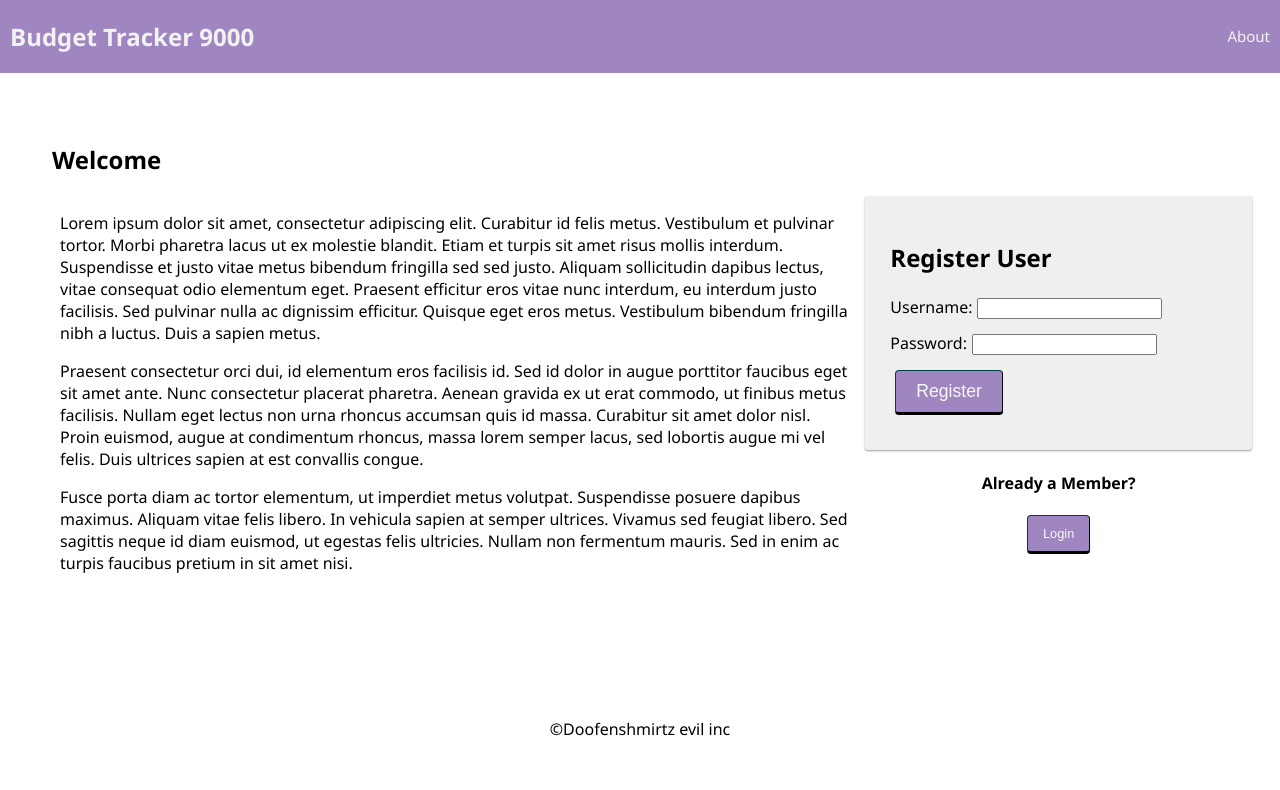
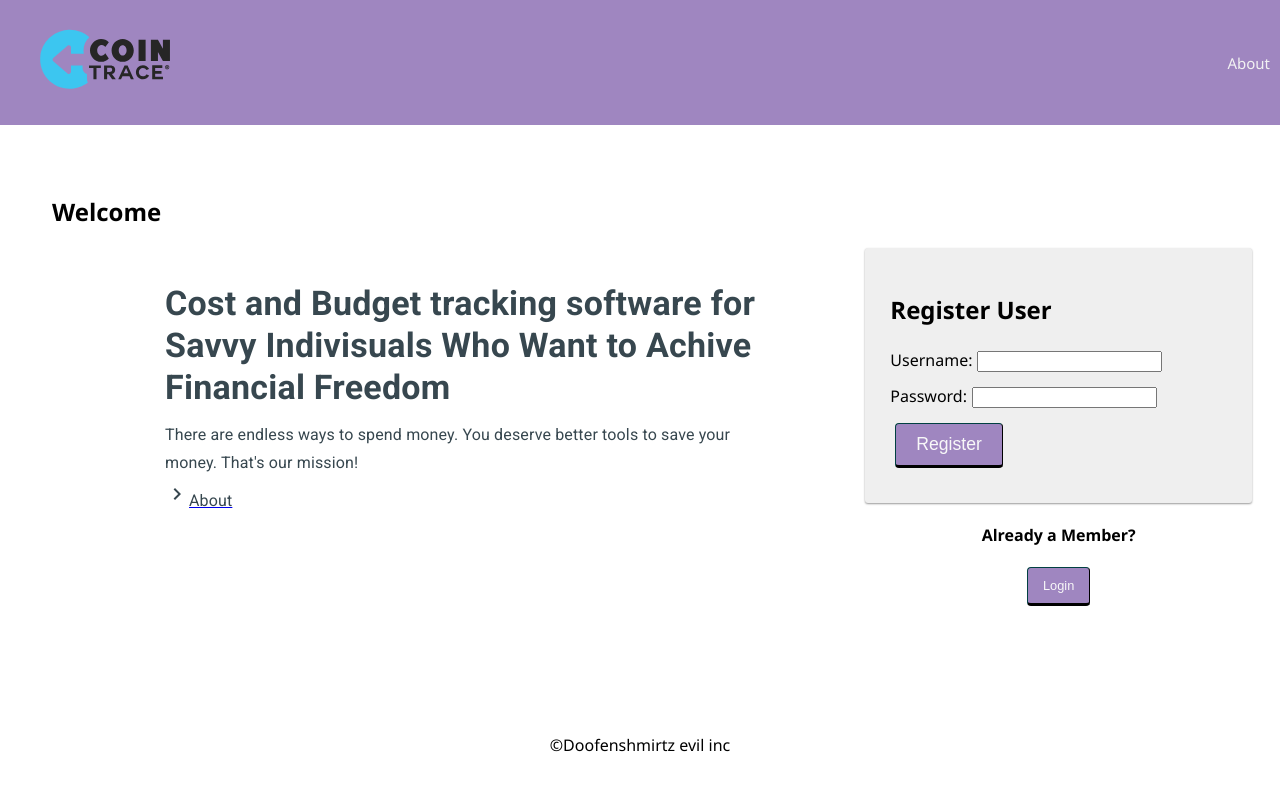
Before and after one commit to Iddiac/Cointrace, a React (Create React App) app: page /user#/home in a window 1280 px wide. Shown: the top 790 px of the page. Built offline with nearby package versions, Linux system fonts and the light colour scheme; no server answers.

Commit message:
some of landing page done

```diff
--- a/public/index.html
+++ b/public/index.html
@@ -5,7 +5,7 @@
     <meta name="viewport" content="width=device-width, initial-scale=1, shrink-to-fit=no">
     <meta name="theme-color" content="#000000">
 
-    <title>App</title>
+    <title>Cointrace</title>
   </head>
   <body>
     <noscript>
--- a/src/components/App/App.css
+++ b/src/components/App/App.css
@@ -159,3 +159,7 @@ color: darkorchid;
 .welcome{
   color: indigo;
 }
+
+.logo{
+  width: 20em;
+}
--- a/src/components/Pages/LandingPage/LandingPage.css
+++ b/src/components/Pages/LandingPage/LandingPage.css
@@ -78,3 +78,8 @@ Grid
   flex-basis: 100%;
   max-width: 100%;
 }
+
+
+.landing{
+  margin-top: 100%;
+}
--- a/src/components/Pages/LandingPage/LandingPage.jsx
+++ b/src/components/Pages/LandingPage/LandingPage.jsx
@@ -1,6 +1,16 @@
 import React, { useState } from 'react';
 import { useHistory } from 'react-router-dom';
 import './LandingPage.css';
+import '@fontsource/roboto/300.css';
+import '@fontsource/roboto/400.css';
+import '@fontsource/roboto/500.css';
+import '@fontsource/roboto/700.css';
+import Box from '@mui/material/Box';
+import Typography from '@mui/material/Typography';
+import { purple, red, blueGrey } from '@mui/material/colors';
+import { Link } from 'react-router-dom';
+import ChevronRightTwoToneIcon from '@mui/icons-material/ChevronRightTwoTone';
+
 
 // CUSTOM COMPONENTS
 import RegisterForm from '../../Auth/RegisterForm/RegisterForm';
@@ -19,40 +29,24 @@ function LandingPage() {
 
       <div className="grid">
         <div className="grid-col grid-col_8">
-          <p>
-            Lorem ipsum dolor sit amet, consectetur adipiscing elit. Curabitur
-            id felis metus. Vestibulum et pulvinar tortor. Morbi pharetra lacus
-            ut ex molestie blandit. Etiam et turpis sit amet risus mollis
-            interdum. Suspendisse et justo vitae metus bibendum fringilla sed
-            sed justo. Aliquam sollicitudin dapibus lectus, vitae consequat odio
-            elementum eget. Praesent efficitur eros vitae nunc interdum, eu
-            interdum justo facilisis. Sed pulvinar nulla ac dignissim efficitur.
-            Quisque eget eros metus. Vestibulum bibendum fringilla nibh a
-            luctus. Duis a sapien metus.
-          </p>
+          <Box sx={{ width: '100%', maxWidth: 700 }}>
+            <Typography mt={'5%'} ml={'15%'} color={blueGrey[800]} variant="h4" gutterBottom component="div">
+             <strong> Cost and Budget tracking software for Savvy Indivisuals Who Want to Achive Financial Freedom </strong>
+            </Typography>
+            <Typography ml={'15%'} color={blueGrey[800]} variant="subtitle1" gutterBottom component="div">
+            There are endless ways to spend money. You deserve better tools to save your money. That's our mission!
+            </Typography>
+            <Link to="/about">
+            <Typography ml={'15%'} color={blueGrey[800]} variant="subtitle1" gutterBottom component="div">
+              <ChevronRightTwoToneIcon />About
+            </Typography>
+        </Link>
+          </Box>
 
-          <p>
-            Praesent consectetur orci dui, id elementum eros facilisis id. Sed
-            id dolor in augue porttitor faucibus eget sit amet ante. Nunc
-            consectetur placerat pharetra. Aenean gravida ex ut erat commodo, ut
-            finibus metus facilisis. Nullam eget lectus non urna rhoncus
-            accumsan quis id massa. Curabitur sit amet dolor nisl. Proin
-            euismod, augue at condimentum rhoncus, massa lorem semper lacus, sed
-            lobortis augue mi vel felis. Duis ultrices sapien at est convallis
-            congue.
-          </p>
 
-          <p>
-            Fusce porta diam ac tortor elementum, ut imperdiet metus volutpat.
-            Suspendisse posuere dapibus maximus. Aliquam vitae felis libero. In
-            vehicula sapien at semper ultrices. Vivamus sed feugiat libero. Sed
-            sagittis neque id diam euismod, ut egestas felis ultricies. Nullam
-            non fermentum mauris. Sed in enim ac turpis faucibus pretium in sit
-            amet nisi.
-          </p>
         </div>
         <div className="grid-col grid-col_4">
-          <RegisterForm />
+        <RegisterForm />
 
           <center>
             <h4>Already a Member?</h4>
--- a/src/components/Pages/UserPage/UserPage.jsx
+++ b/src/components/Pages/UserPage/UserPage.jsx
@@ -7,6 +7,7 @@ import Monthincome from '../month/monthincome';
 import Loadmonths from '../month/loadmonths';
 import Addbudget from '../budgetform/addcategory';
 import { indigo } from '@mui/material/colors';
+import Cointrace from '../../App/Cointrace graphics/CoinTraceLogo.svg'
 
 
 function UserPage() {
@@ -22,13 +23,13 @@ function UserPage() {
   return (
 
     <div className="container">
-
+    {/* <img src={Cointrace} className='logo'></img> */}
       <Loadmonths />
       <h2 className='welcome'>Welcome, {user.username}!</h2>
       <Monthincome />
       <Budgetform />
-      <h3 className='totalleft'> <span>You've spent ${month.total_sum}/${month.monthly_income}</span></h3>
-      <h4 className='moneyremaining'>remaining:${month.monthly_income - month.total_sum}</h4>
+      <h3 className='totalleft'> <span>You've spent ${month.total_sum || 0}/${month.monthly_income|| 0}</span></h3>
+      <h4 className='moneyremaining'>remaining:${month.monthly_income - month.total_sum || 0}</h4>
       <Addbudget/>
       <LogOutButton className="btn" />
     </div>
--- a/src/components/Pages/categories/categorytype.jsx
+++ b/src/components/Pages/categories/categorytype.jsx
@@ -106,7 +106,7 @@ export default function Categorytype({ b }) {
                 <CardContent>
                     <Typography variant="h6" color="orchid"> <strong>  </strong> </Typography>
                     <Typography className='total_amount' variant="h7" color="cadetblue"> <strong> budget: </strong> {b.total_amount} </Typography>
-                    <AddIcon fontSize="large" className='plus' color="secondary" onClick={() => handleOpen(b)} />
+                    <AddIcon fontSize="large" className='plus' color="secondary" onClick={() => { b.total_amount>0 ? handleOpen(b) : alert("insert a value")}} />
                     <Typography variant='h4' color="darkmagenta">{b.category_name}</Typography>
                     <div>{transactions.map((t, i) => {
                         if (b.category_name === t.name) {
--- a/src/components/Pages/month/monthincome.jsx
+++ b/src/components/Pages/month/monthincome.jsx
@@ -1,6 +1,6 @@
 import React from 'react'
 import {useDispatch, useSelector} from 'react-redux'
-import {useState} from 'react'
+import {useState,useEffect} from 'react'
 import TextField from '@mui/material/TextField';
 import Button from '@mui/material/Button';
 import Typography from '@mui/material/Typography';
@@ -9,13 +9,19 @@ export default function Monthincome() {
     const dispatch = useDispatch();
     const month = useSelector((store) => store.month);
     const [income, setIncome] = useState('');
+
+    useEffect(() => {
+      dispatch({ type: 'ADD_BUDGET', payload: { monthNum:month.id, monthID:month.name } })
+    }, [month])
+
+
   return (
     <div>
       <Typography variant="h4" color="darkviolet">{month.name}</Typography>
     <br />
-     income: {month.monthly_income}
+     income: {month.monthly_income || ''}
     <TextField size="small" variant='standard' value={income} onChange={(event) => setIncome(event.target.value)} />
-    <Button color='secondary' variant='text' onClick={() => {dispatch({ type: "UPDATE_INCOME", payload: { monthID: month.name, id: month.id, income } });dispatch({ type: 'ADD_BUDGET', payload: { monthNum:month.id, monthID:month.name } }); setIncome(0)}}>change</Button>
+    <Button style={{backgroundColor:"#3CC6F0", color:"white"}} variant='text' onClick={() => {dispatch({ type: "UPDATE_INCOME", payload: { monthID: month.name, id: month.id, income } }); setIncome('')}}>change</Button>
     </div>
   )
 }
--- a/src/components/Shared/Nav/Nav.css
+++ b/src/components/Shared/Nav/Nav.css
@@ -19,6 +19,8 @@
   font-weight: 700;
   color: #f2f2f2;
   padding-left: 10px;
+  margin: 1em;
+  height: 3em;
 }
 
 .navLink {
--- a/src/components/Shared/Nav/Nav.jsx
+++ b/src/components/Shared/Nav/Nav.jsx
@@ -3,6 +3,7 @@ import { Link } from 'react-router-dom';
 import LogOutButton from '../../Auth/LogOutButton/LogOutButton';
 import './Nav.css';
 import { useSelector } from 'react-redux';
+import Cointrace from '../../App/Cointrace graphics/CoinTraceLogo.svg'
 
 function Nav() {
   const user = useSelector((store) => store.user);
@@ -10,7 +11,7 @@ function Nav() {
   return (
     <div className="nav">
       <Link to="/home">
-        <h2 className="nav-title">Budget Tracker 9000</h2>
+        <img src={Cointrace} className="nav-title"></img>
       </Link>
       <div>
         {/* If no user is logged in, show these links */}
```
Also changed, not shown: src/components/App/Cointrace graphics/CoinTraceLogo.svg (added), 1 other file (tests, documents, lock files or other folders). Lines whose indentation alone changed are shown as unchanged.
